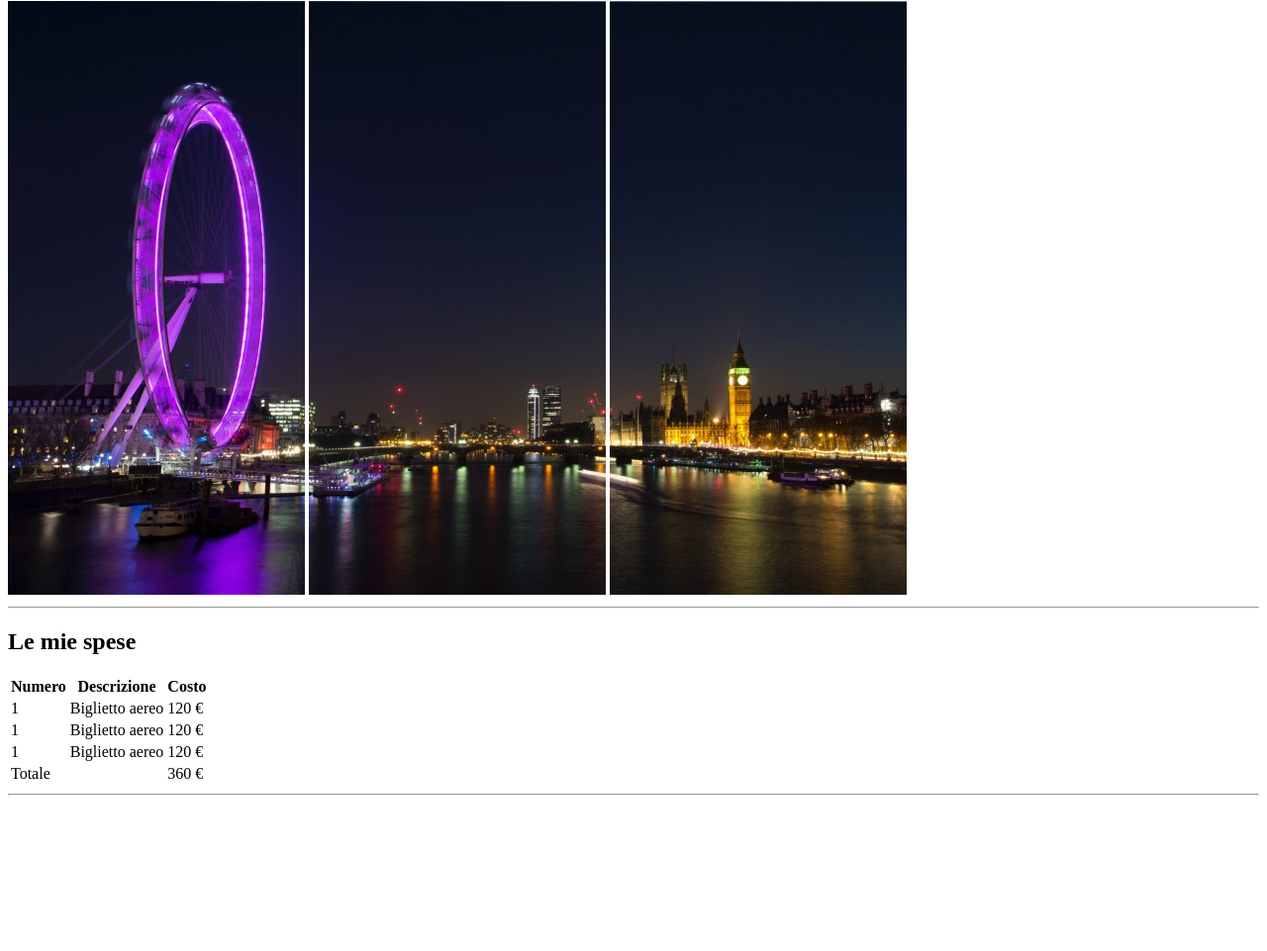
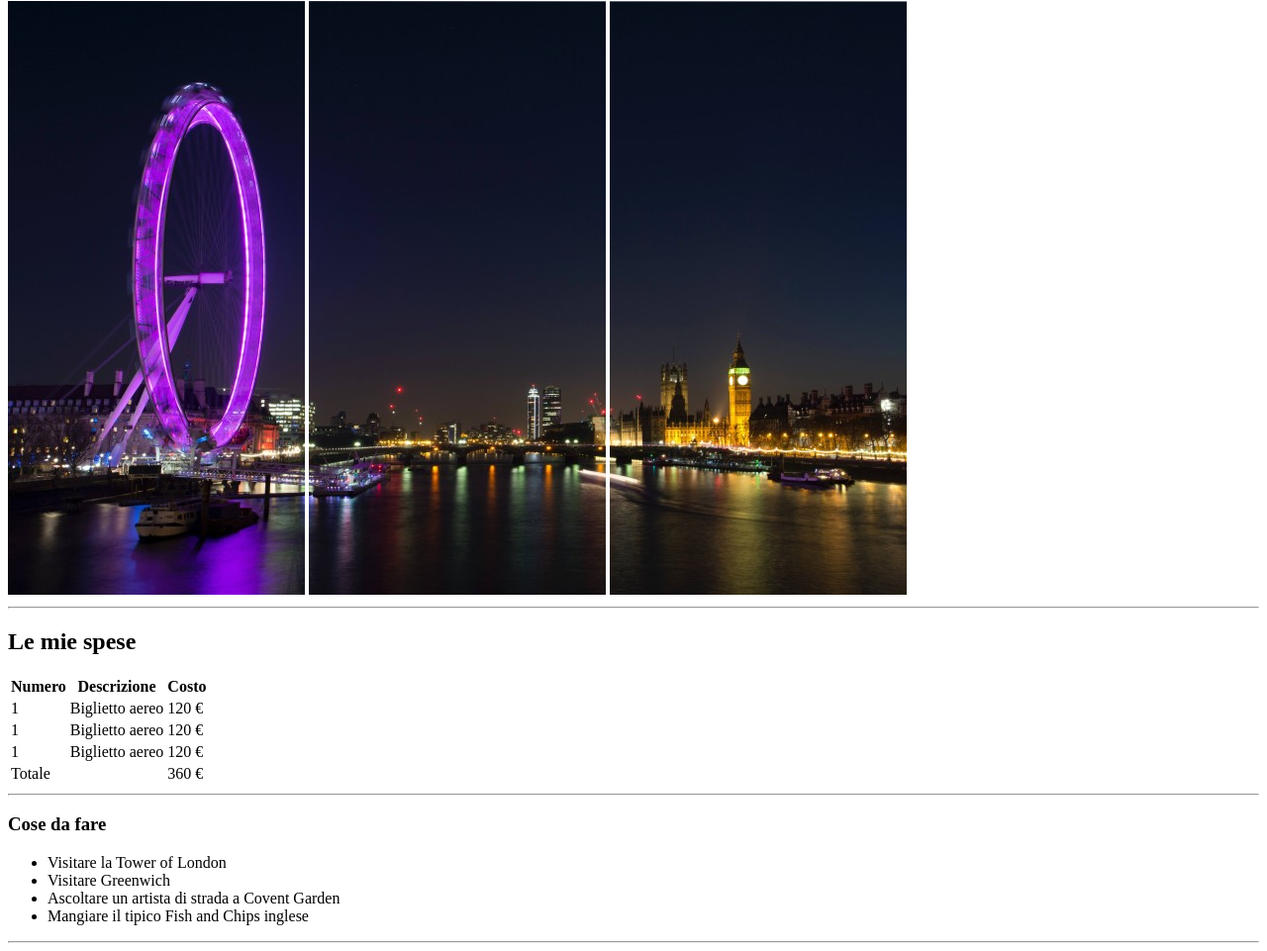
Before and after one commit to AndreaBaronchelli/html-london-trip, a website: page index.html in a window 1280 px wide. Shown: the part 79-1040 px from the top of the page at 99% size. Before the commit the page ends 891 px from the top, so only its background shows below. Drawn offline with Linux system fonts and the light colour scheme.

Commit message:
add to do

```diff
--- a/index.html
+++ b/index.html
@@ -55,7 +55,16 @@
       </section>
       <hr />
       <!--TO DO-->
-      <section></section>
+      <section>
+        <h3>Cose da fare</h3>
+        <ul>
+          <li>Visitare la Tower of London</li>
+          <li>Visitare Greenwich</li>
+          <li>Ascoltare un artista di strada a Covent Garden</li>
+          <li>Mangiare il tipico Fish and Chips inglese</li>
+        </ul>
+      </section>
+      <hr />
 
       <!--INFO-->
       <section></section>
```
